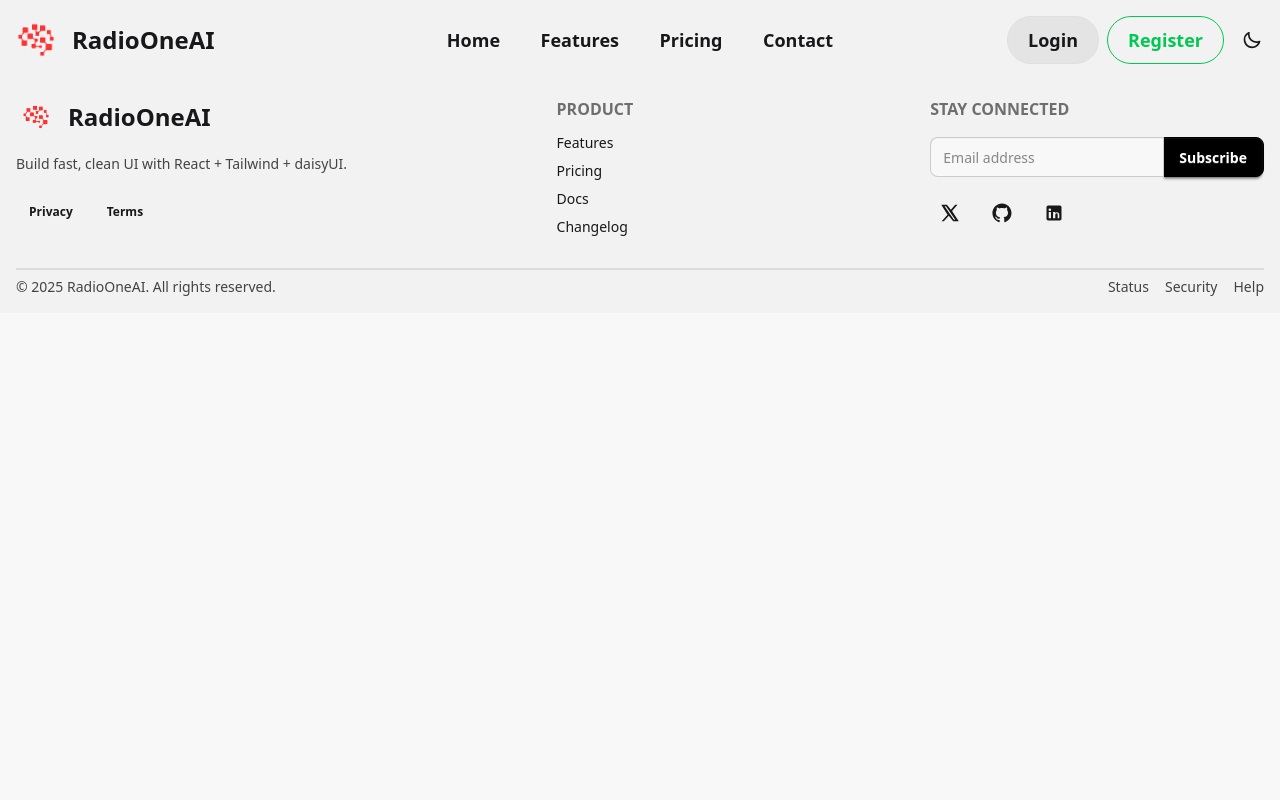
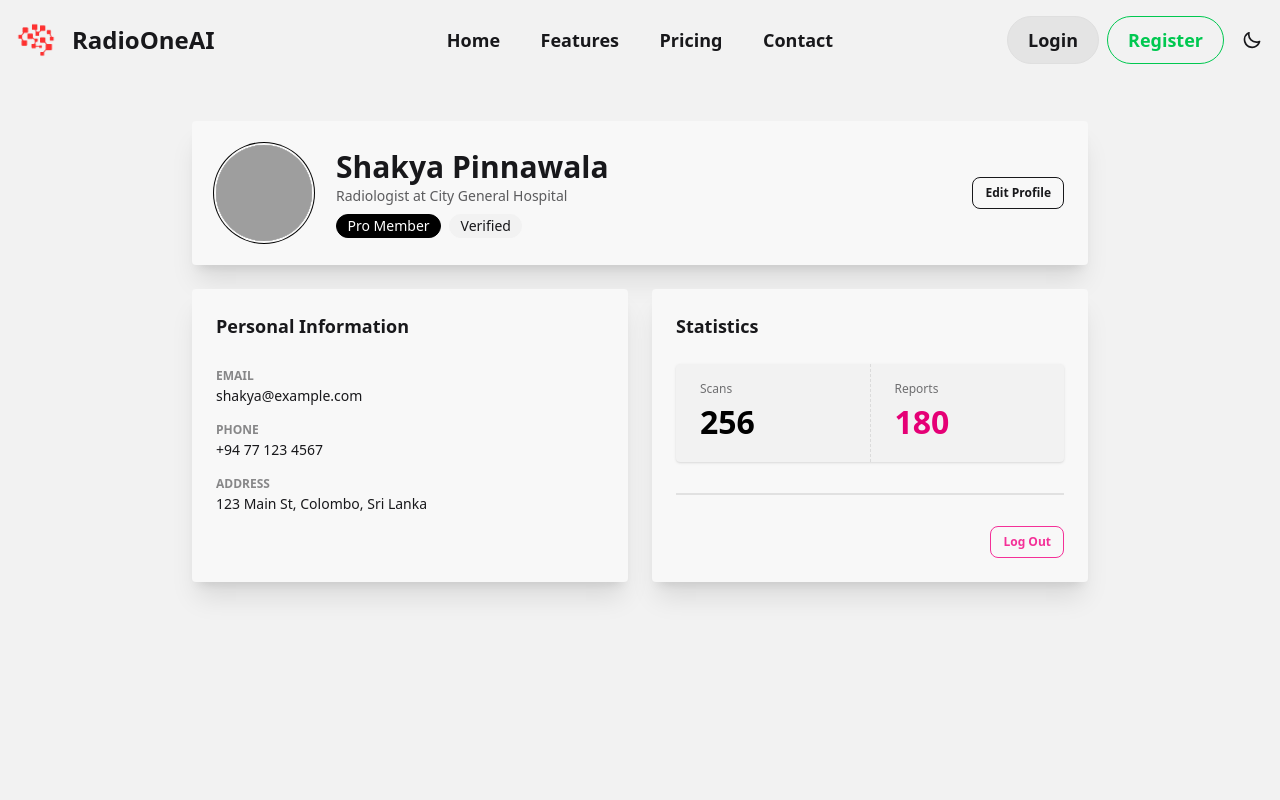
Before and after one commit to RadioOneAI/Frontend, a React (Vite) app in the folder radio-one-ai/: page /profile in a window 1280 px wide. Shown: the top 800 px of the page. Built offline with nearby package versions, Linux system fonts and the light colour scheme; grey boxes are pictures that could not be loaded.

Commit message:
added user profile page and route

```diff
--- a/radio-one-ai/src/App.jsx
+++ b/radio-one-ai/src/App.jsx
@@ -5,6 +5,7 @@ import Footer from "./component/footer";
 import Hero from "./pages/Hero/hero";
 import Login from "./pages/Auth/Login";
 import Signup from "./pages/Auth/Signup";
+import UserProfile from "./pages/UserProfile";
 
 // 1. Create a Layout component to handle conditional rendering
 function Layout({ children }) {
@@ -37,6 +38,9 @@ export default function App() {
           {/* Auth Pages */}
           <Route path="/login" element={<Login />} />
           <Route path="/signup" element={<Signup />} />
+
+          {/* User Profile Page */}
+          <Route path="/profile" element={<UserProfile />} />
         </Routes>
       </Layout>
     </BrowserRouter>
--- /dev/null
+++ b/radio-one-ai/src/pages/UserProfile.jsx
@@ -0,0 +1,92 @@
+import React from "react";
+
+export default function UserProfile() {
+  // Dummy user data
+  const user = {
+    firstName: "Shakya",
+    lastName: "Pinnawala",
+    email: "shakya@example.com",
+    role: "Radiologist",
+    hospital: "City General Hospital",
+    avatar: "https://img.daisyui.com/images/stock/photo-1534528741775-53994a69daeb.webp",
+  };
+
+  return (
+    <div className="min-h-screen bg-base-200 py-10 px-4">
+      <div className="max-w-4xl mx-auto space-y-6">
+
+        {/* Header Card */}
+        <div className="card bg-base-100 shadow-xl">
+          <div className="card-body flex-col sm:flex-row items-center gap-6 text-center sm:text-left">
+            <div className="avatar">
+              <div className="w-24 rounded-full ring ring-primary ring-offset-base-100 ring-offset-2">
+                <img src={user.avatar} alt="Profile" />
+              </div>
+            </div>
+            <div>
+              <h1 className="text-3xl font-bold">{user.firstName} {user.lastName}</h1>
+              <p className="text-base-content/70">{user.role} at {user.hospital}</p>
+              <div className="mt-2 flex gap-2 justify-center sm:justify-start">
+                <span className="badge badge-primary">Pro Member</span>
+                <span className="badge badge-ghost">Verified</span>
+              </div>
+            </div>
+            <div className="sm:ml-auto">
+              <button className="btn btn-outline btn-sm">Edit Profile</button>
+            </div>
+          </div>
+        </div>
+
+        {/* Details Grid */}
+        <div className="grid md:grid-cols-2 gap-6">
+
+          {/* Personal Info */}
+          <div className="card bg-base-100 shadow-xl">
+            <div className="card-body">
+              <h2 className="card-title mb-4">Personal Information</h2>
+              <div className="space-y-3">
+                <div>
+                  <label className="text-xs uppercase font-bold opacity-50">Email</label>
+                  <p className="font-medium">{user.email}</p>
+                </div>
+                <div>
+                  <label className="text-xs uppercase font-bold opacity-50">Phone</label>
+                  <p className="font-medium">+94 77 123 4567</p>
+                </div>
+                <div>
+                  <label className="text-xs uppercase font-bold opacity-50">Address</label>
+                  <p className="font-medium">123 Main St, Colombo, Sri Lanka</p>
+                </div>
+              </div>
+            </div>
+          </div>
+
+          {/* Account Stats / Actions */}
+          <div className="card bg-base-100 shadow-xl">
+            <div className="card-body">
+              <h2 className="card-title mb-4">Statistics</h2>
+
+              <div className="stats stats-vertical lg:stats-horizontal shadow bg-base-200">
+                <div className="stat">
+                  <div className="stat-title">Scans</div>
+                  <div className="stat-value text-primary">256</div>
+                </div>
+                <div className="stat">
+                  <div className="stat-title">Reports</div>
+                  <div className="stat-value text-secondary">180</div>
+                </div>
+              </div>
+
+              <div className="divider"></div>
+
+              <div className="card-actions justify-end mt-auto">
+                <button className="btn btn-error btn-outline btn-sm">Log Out</button>
+              </div>
+            </div>
+          </div>
+        </div>
+
+      </div>
+    </div>
+  );
+}
```
